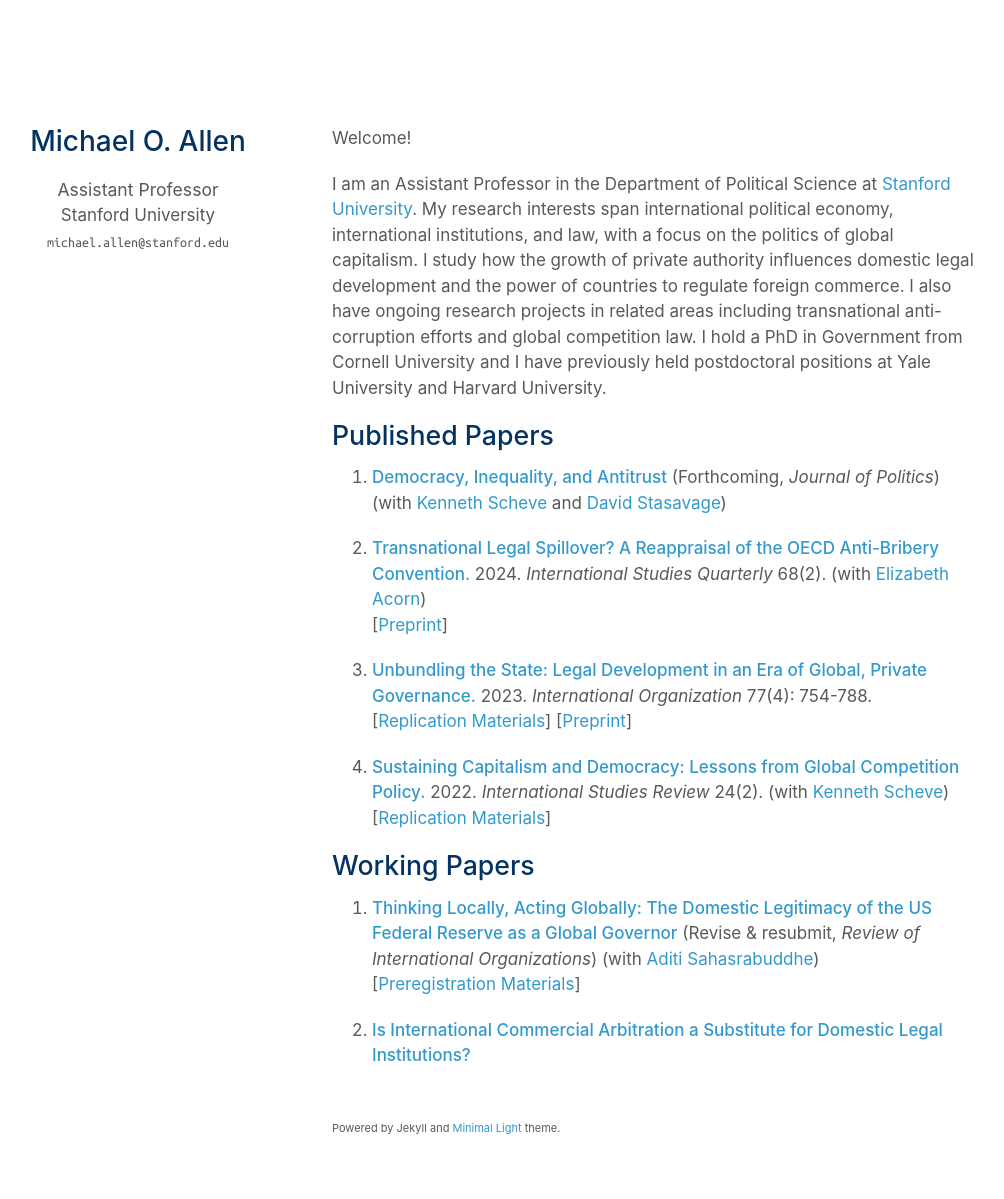
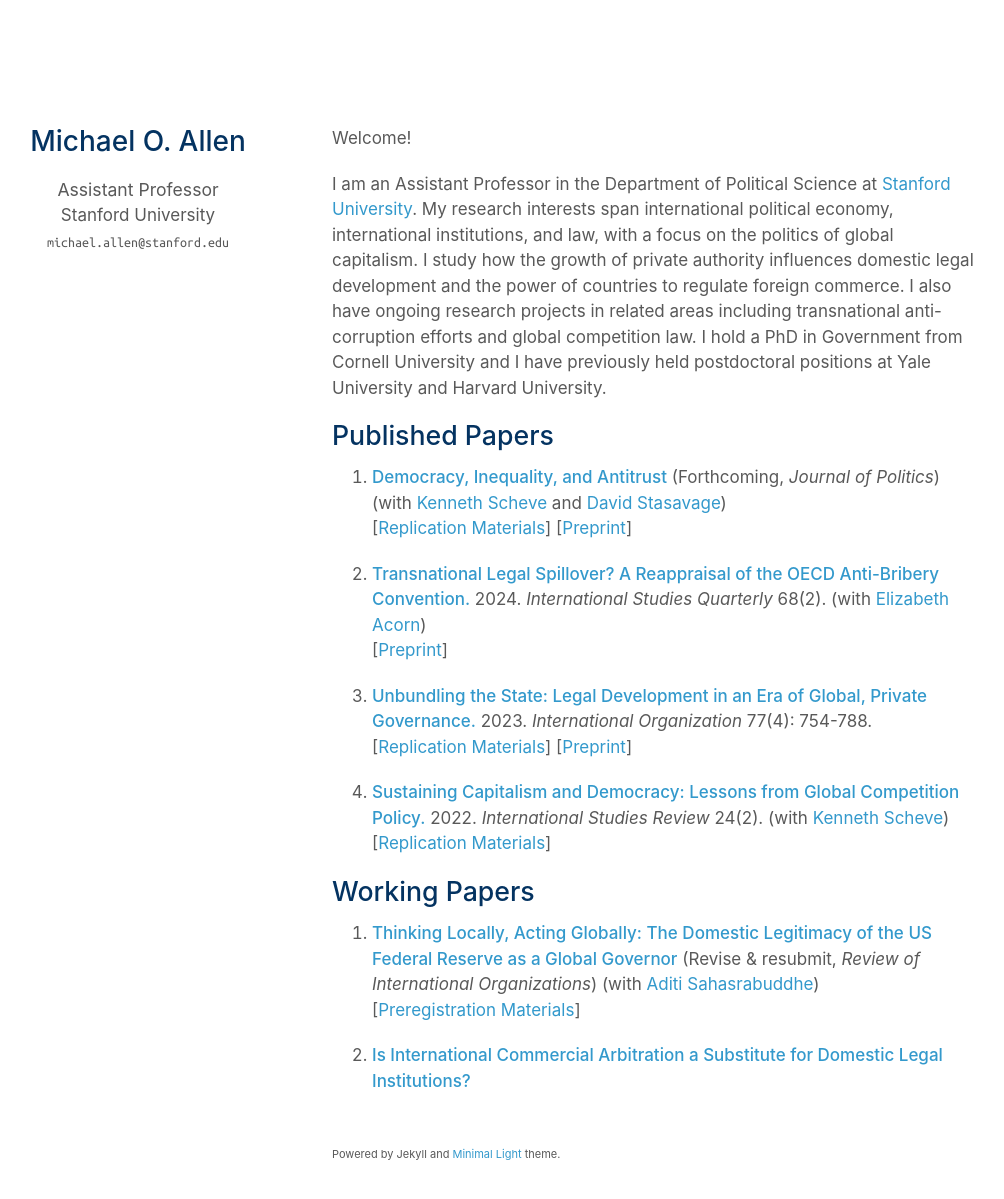
Before and after one commit to mmooddaa/mmooddaa.github.io, a Jekyll site: the page built from index.md, in a window 1280 px wide and 1235 px high. Shown: the top 1199 px of the window, without its empty margins (138-1142 px from the left). Built offline with Jekyll 4.4.1, drawn with Linux system fonts in a browser that asks for light colours; nearby versions of some CDN libraries; a style sheet for code colours, icons or effects is not loaded.

Commit message:
updated jop
updated jop link

```diff
--- a/index.md
+++ b/index.md
@@ -11,8 +11,8 @@ I am an Assistant Professor in the Department of Political Science at [Stanford
 
 ## Published Papers
 
-4. **[Democracy, Inequality, and Antitrust](https://papers.ssrn.com/sol3/papers.cfm?abstract_id=4358176)** (Forthcoming, *Journal of Politics*) <br>
-(with [Kenneth Scheve](https://scheve-research.org/) and [David Stasavage](https://stasavage.com/))
+4. **[Democracy, Inequality, and Antitrust](https://doi.org/10.1086/736023)** (Forthcoming, *Journal of Politics*) <br>
+(with [Kenneth Scheve](https://scheve-research.org/) and [David Stasavage](https://stasavage.com/)) <br> [[Replication Materials](https://dataverse.harvard.edu/dataset.xhtml?persistentId=doi:10.7910/DVN/GFENDZ)] [[Preprint](https://papers.ssrn.com/sol3/papers.cfm?abstract_id=4358176)]
 
 3. **[Transnational Legal Spillover? A Reappraisal of the OECD Anti-Bribery Convention.](https://doi.org/10.1093/isq/sqae071)** 2024. *International Studies Quarterly* 68(2).
 (with [Elizabeth Acorn](http://www.elizabethacorn.com)) <br> [[Preprint](/assets/papers/Acorn_Allen_2023_Spillover.pdf)]
```
Also changed, not shown: other parts of index.md (+2 -2 lines).
